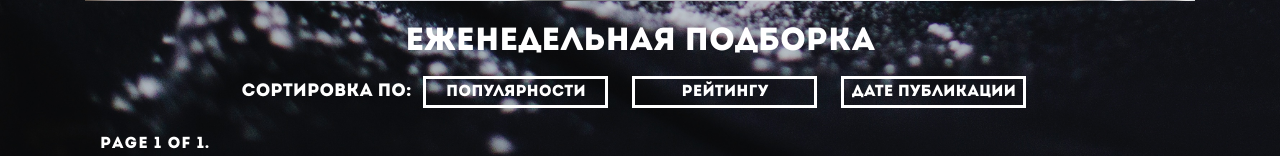
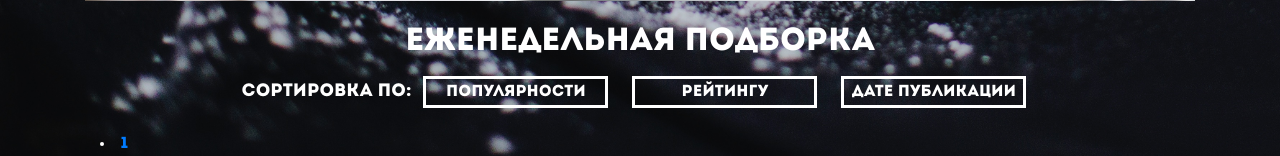
Before and after one commit to kymblc1337/cookngo, a Django app: page / in a window 1280 px wide. Shown: the part 1156-1312 px from the top of the page. Run offline with Django 3.2, Linux system fonts and the light colour scheme; data that the repository does not hold is empty; some libraries are stand-ins or nearby versions.

Commit message:
list format

```diff
--- a/web_cooking/recipes/templates/recipes/index.html
+++ b/web_cooking/recipes/templates/recipes/index.html
@@ -120,19 +120,13 @@
                 </div>
                  </a>
             {% endfor %}
-            {% if page_obj.has_previous %}
-                <a class="contrlbut" href="?page={{ page_obj.previous_page_number }}">previous</a>
-            {% endif %}
 
-            <span class="current">
-                Page {{ page_obj.number }} of {{ paginator.num_pages }}.
-            </span>
-
-            {% if page_obj.has_next %}
-                <a class="contrlbut" href="?page={{ page_obj.next_page_number }}">next</a>
-            {% endif %}
         </div>
         </div>
+
+         {% for i in page_obj.paginator.page_range %}
+             <li><a class="contrlbut" href="?page={{ i }}">{{ i }}</a></li>
+        {% endfor %}
 
     </div>
     </section>
```
